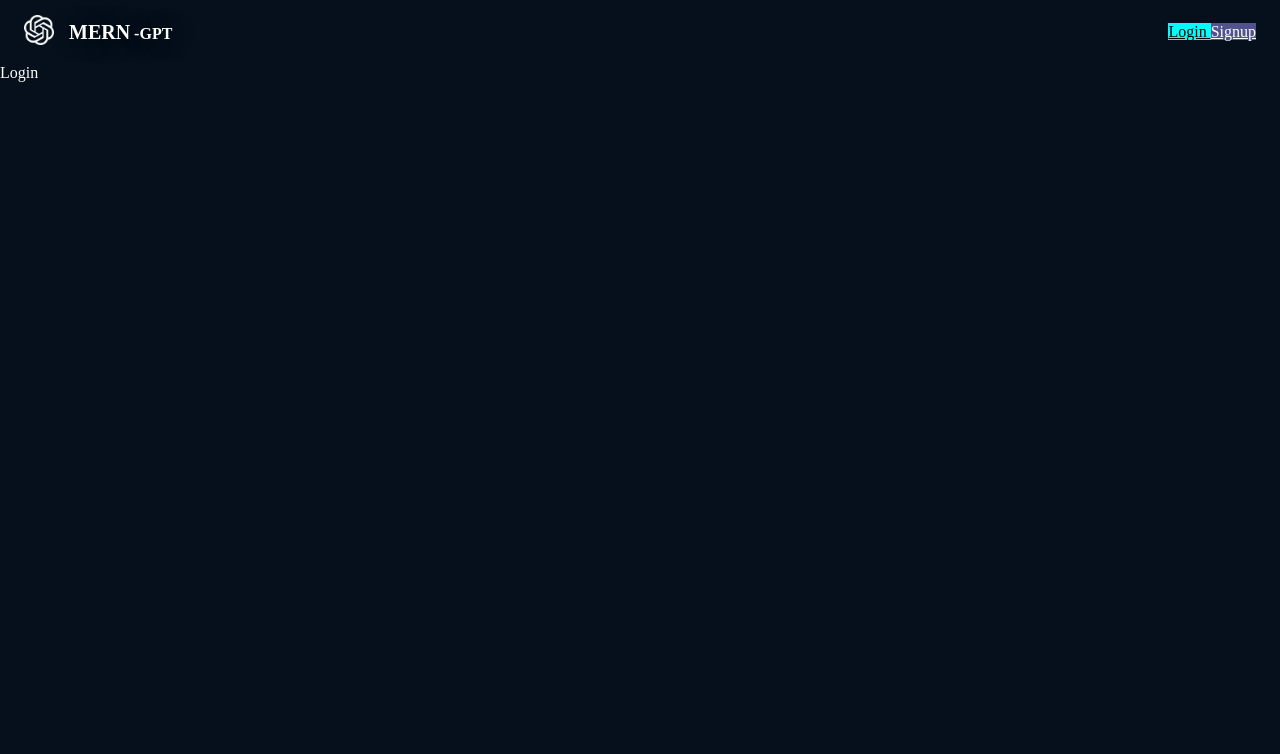
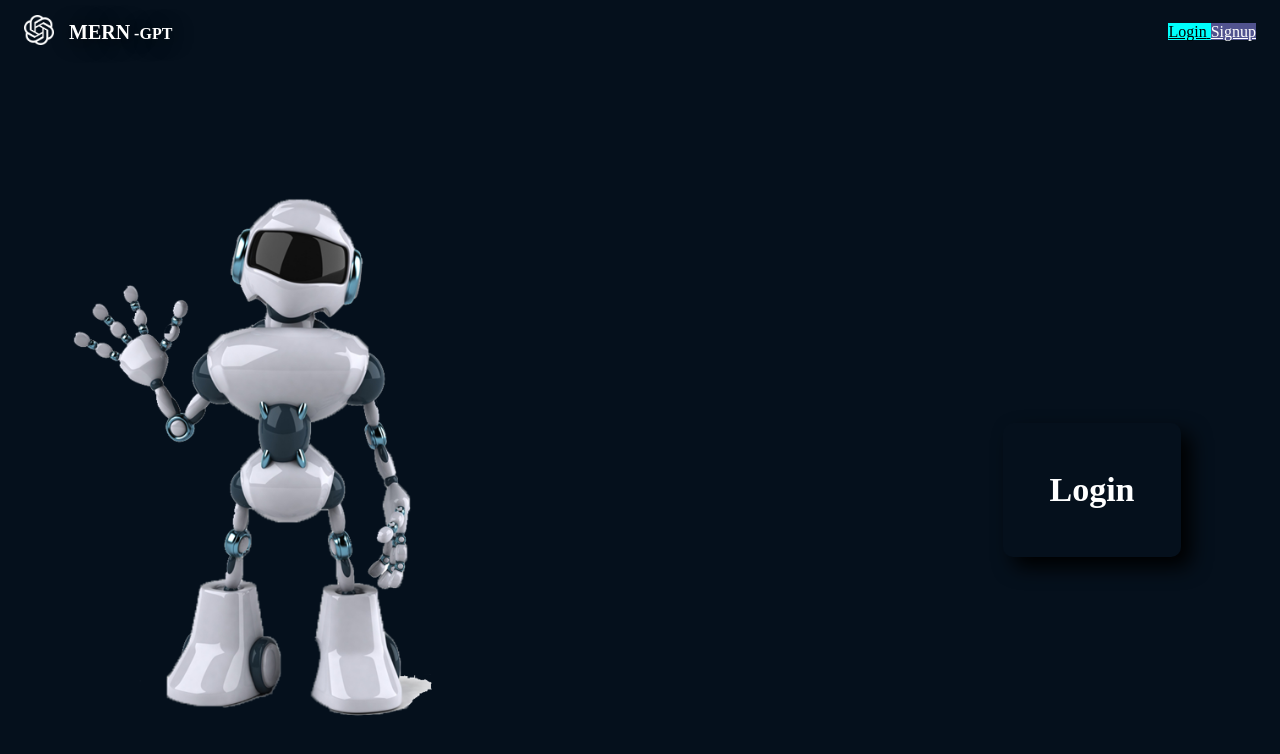
Before and after one commit to HarsikaKumari/chatAI, a React (Vite) app in the folder frontend/: page /login in a window 1280 px wide. Shown: the top 754 px of the page. Built offline with nearby package versions, Linux system fonts and the light colour scheme.

Commit message:
feat(login): Implement basic login page

```diff
--- a/frontend/src/pages/Login.tsx
+++ b/frontend/src/pages/Login.tsx
@@ -1,9 +1,47 @@
-import React from 'react'
+import { Box, Typography } from "@mui/material";
+import React from "react";
 
 function Login() {
   return (
-    <div>Login</div>
-  )
+    <Box width={"100%"} height={"100%"} display="flex" flex={1}>
+      <Box padding={8} mt={8} display={{ md: "flex", sm: "none", xs: "none" }}>
+        <img src="airobot.png" alt="Robot" style={{ width: "400px" }} />
+      </Box>
+      <Box
+        display={"flex"}
+        flex={{ xs: 1, md: 0.5 }}
+        justifyContent={"center"}
+        alignItems={"center"}
+        ml={"auto"}
+        mt={16}
+      >
+        <form
+          style={{
+            margin: "auto",
+            padding: "30px",
+            boxShadow: "10px 10px 20px #000",
+            borderRadius: "10px",
+            border: "none",
+          }}
+        >
+          <Box
+            sx={{
+              display: "flex",
+              flexDirection: "column",
+              justifyContent: "center",
+            }}
+          >
+            <Typography
+              variant="h4"
+              textAlign="center"
+              padding={2}
+              fontWeight={600}
+            > Login </Typography>
+          </Box>
+        </form>
+      </Box>
+    </Box>
+  );
 }
 
-export default Login
+export default Login;
```
